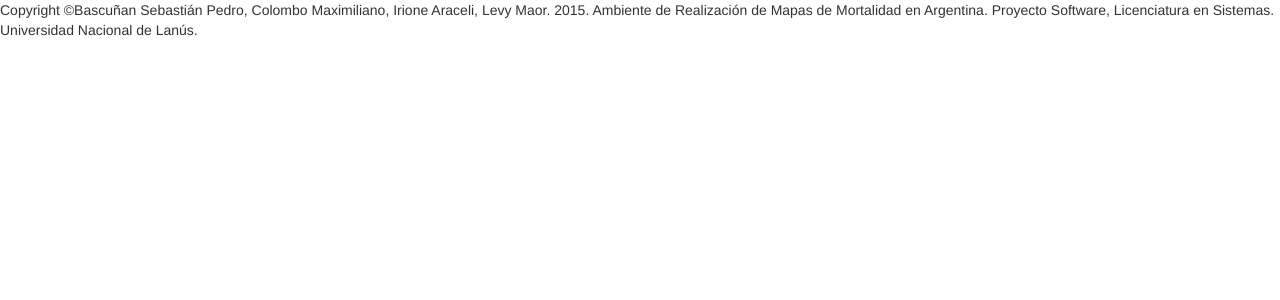
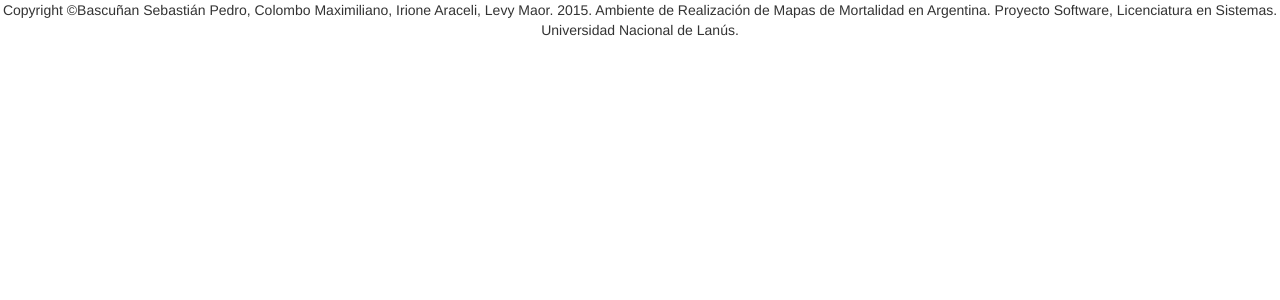
Before and after one commit to Atixx/ARMMA, a Django app: template mapa/templates/format.html in a window 1280 px wide. Shown: the top 300 px of the page. Run offline with Django 3.2, Linux system fonts and the light colour scheme; the template is opened without the code that fills it, so the values that code supplies are empty; some libraries are stand-ins or nearby versions.

Commit message:
maqueta funcionando

```diff
--- a/mapa/static/mapa/css/mapa.css
+++ b/mapa/static/mapa/css/mapa.css
@@ -1,3 +1,8 @@
 #map {
   height: 580px;
 }
+
+#bottom
+{
+    text-align:center;
+}
--- a/mapa/templates/format.html
+++ b/mapa/templates/format.html
@@ -8,11 +8,8 @@
 
     <title>{% block titulo %}ARMMA{% endblock %}</title>
 
+    <script src= "{% static "mapa/js/jquery-2.1.4.min.js" %}"></script>
     <script src= "{% static "mapa/js/bootstrap.min.js" %}"></script>
-    <script src= "{% static "mapa/js/jquery-2.1.4.min.js" %}"></script>
-    <script src= "{% static "mapa/js/leaflet.js" %}"></script>
-    <script src= "{% static "mapa/js/mapa.js" %}"></script>
-
 
   </head>
   <body>
@@ -20,9 +17,12 @@
   </body>
   <footer class="footer">
     {% block footer %}
-    <div id="bottom"><p>Copyright &#169;Bascuñan Sebastián Pedro, Colombo Maximiliano, Irione Araceli, Levy Maor. 2015. Ambiente de Realización de Mapas de Mortalidad en Argentina.
+    <div id="bottom"><p>Copyright &#169;Bascuñan Sebastián Pedro, Colombo Maximiliano, Irione Araceli, Levy Maor. 2015. Ambiente de Realización de Mapas de Mortalidad en Argentina. Proyecto Software, Licenciatura en Sistemas. Universidad Nacional de Lanús. </p>
+    {% endblock %}
 
-Proyecto Software, Licenciatura en Sistemas. Universidad Nacional de Lanús. </p>
-    {% endblock %}
+    {% load staticfiles %}
+    <script src= "{% static "mapa/js/leaflet.js" %}"></script>
+    <script src= "{% static "mapa/js/mapa.js" %}"></script>
+
   </footer>
 </html>
```
